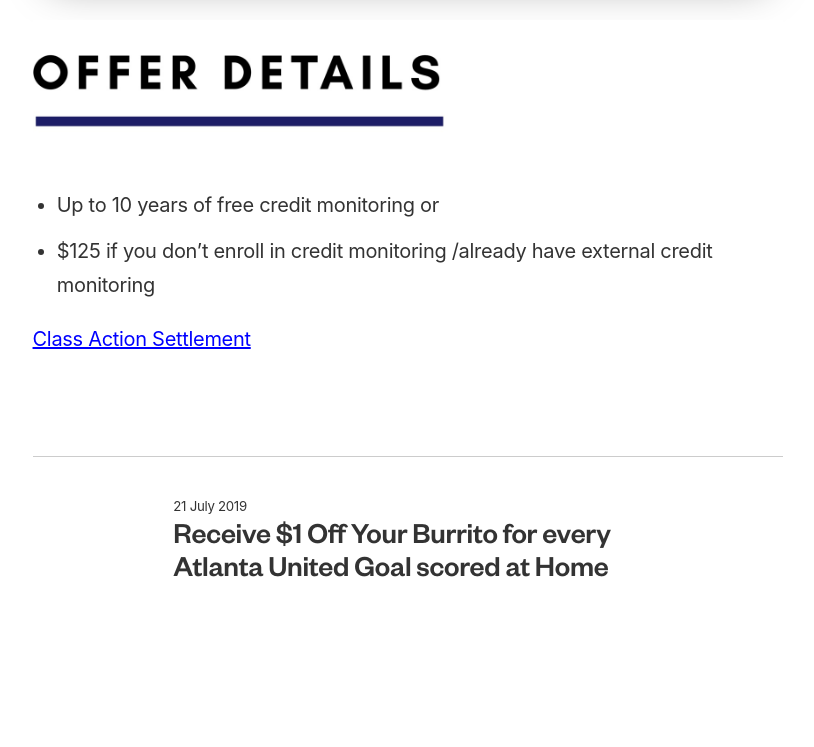
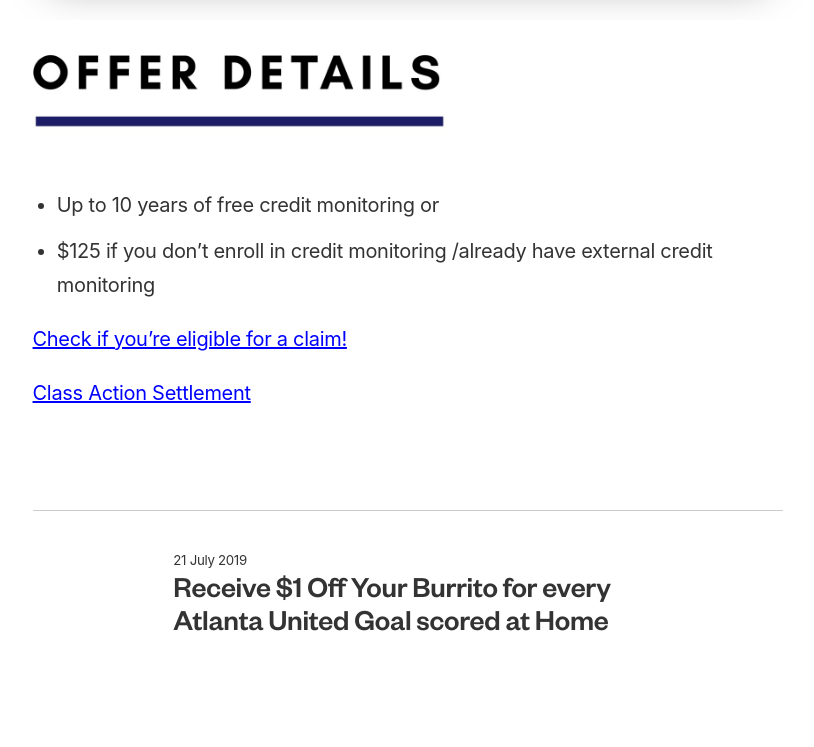
Before and after one commit to ohiosveryown/atldeals, a Jekyll site: the page built from _posts/2019-07-22-125-dollars-equifax-settlement.markdown, in a window 1280 px wide. Shown: the part 891-1638 px from the top of the page, without its empty margins (232-1046 px from the left). Built offline with Jekyll 4.4.1, drawn with Linux system fonts in a browser that asks for light colours; before the commit the page ends 1584 px from its top, so only the background shows below that.

Commit message:
Updated 125 Dollars Equifax Settlement

```diff
--- a/_posts/2019-07-22-125-dollars-equifax-settlement.markdown
+++ b/_posts/2019-07-22-125-dollars-equifax-settlement.markdown
@@ -15,4 +15,6 @@ layout: post
 * Up to 10 years of free credit monitoring or
 * $125 if you don’t enroll in credit monitoring /already have external credit monitoring
 
+[Check if you're eligible for a claim!](https://eligibility.equifaxbreachsettlement.com/en/eligibility)
+
 [Class Action Settlement](https://www.equifaxbreachsettlement.com/)
```
